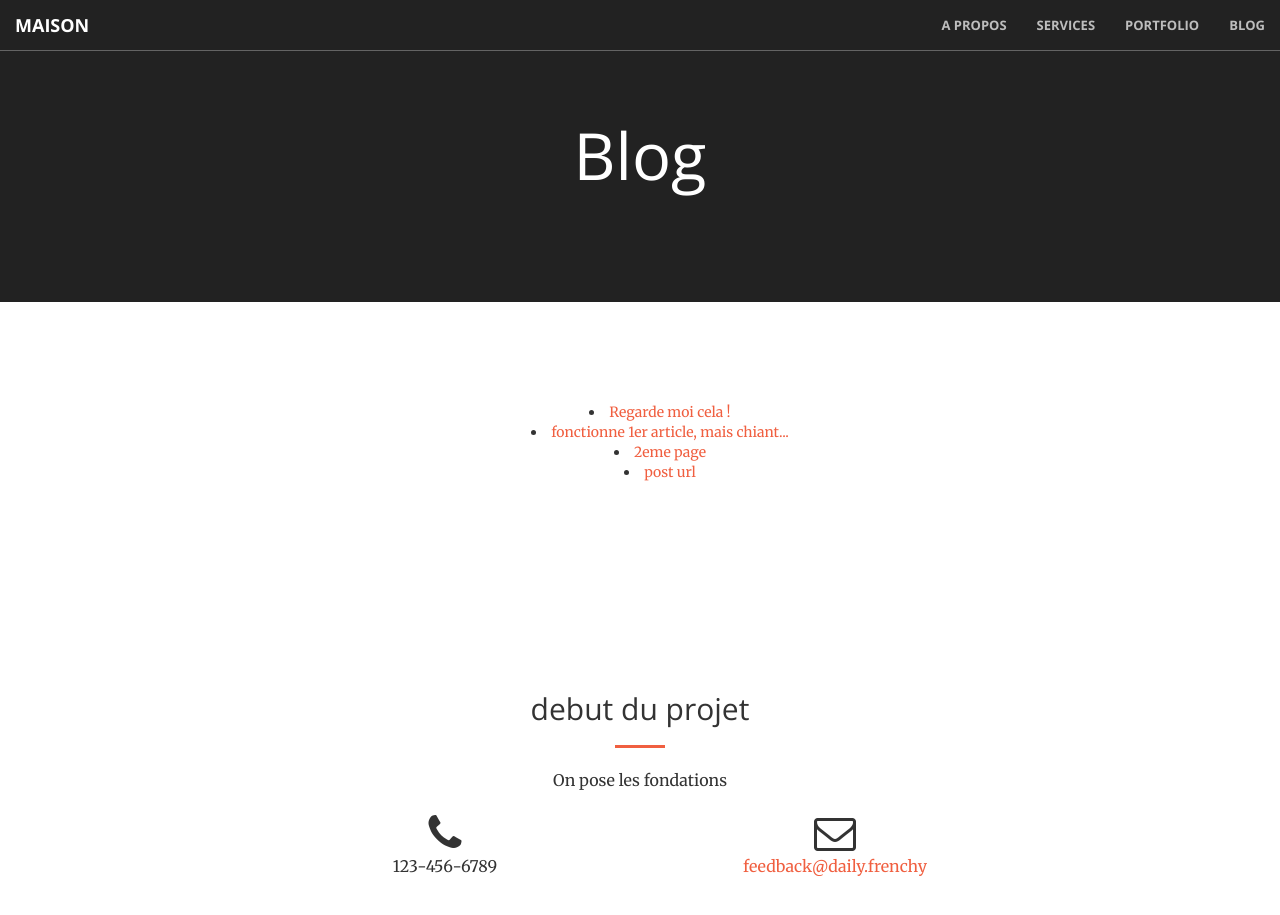
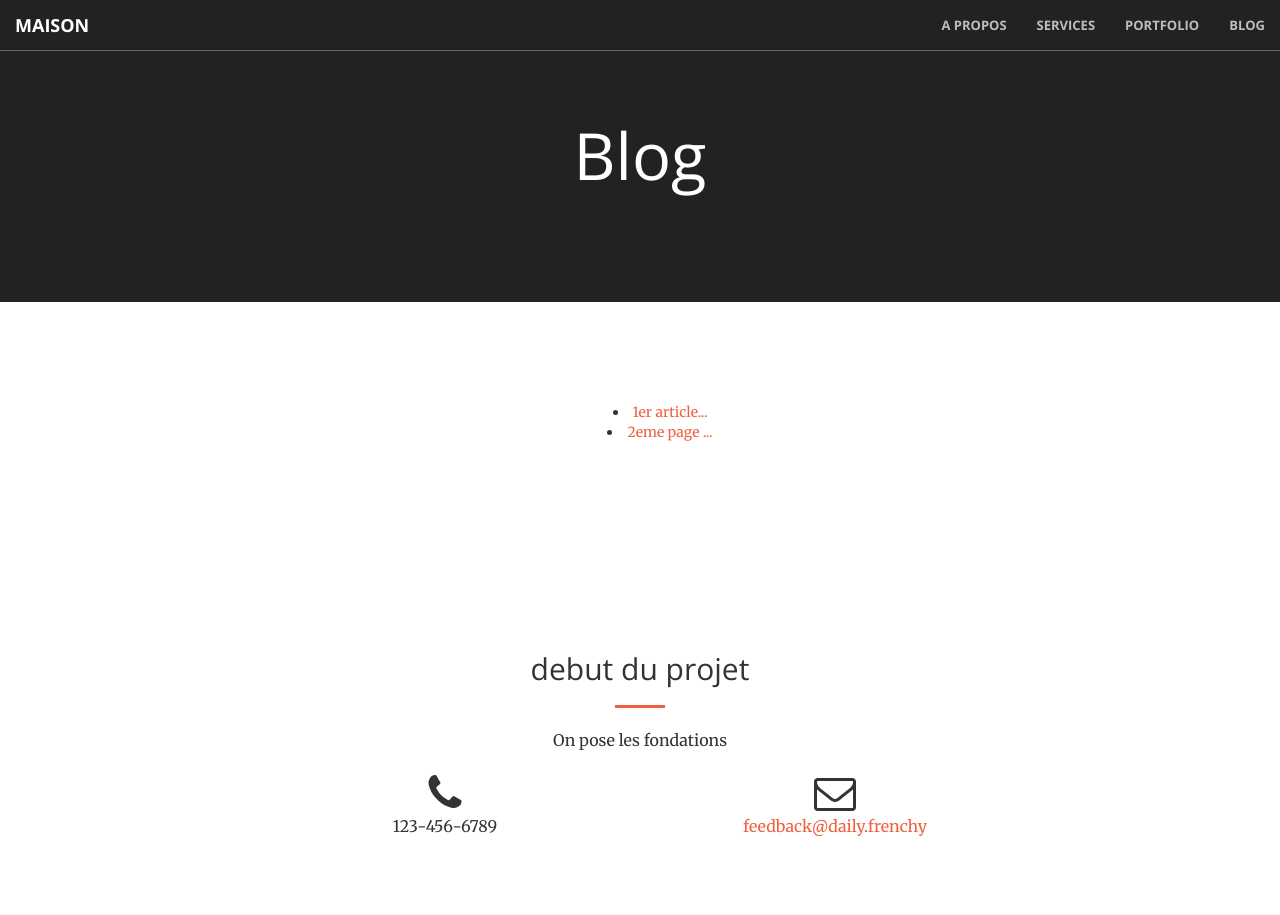
Before and after one commit to daily-frenchy/open, a Jekyll site: the page built from blog.html, in a window 1280 px wide and 998 px high. Shown: the top 915 px of the window. Built offline with Jekyll 4.4.1, drawn with Linux system fonts in a browser that asks for light colours.

Commit message:
Update blog.html

```diff
--- a/blog.html
+++ b/blog.html
@@ -12,13 +12,13 @@ title: Blog
 							<a href="{{ baseurl }}">{{ post.title }}</a> - {{ post.date | date: "%d %B %Y" }}
 						</li>
 					{% endfor %}
-					<li><a href="{{ site.baseurl }}{{ post.url }}">Regarde moi  cela !</a></li>
 
-					<li><a href="./2016/06/01/my-first-post.html">fonctionne 1er article, mais chiant... </a></li>
 
-                                        <li><a href="./2024/05/15/article1.html">2eme page</a></li>
+					<li><a href="{{ "/2016/06/01/my-first-post.html" | absolute_url }}">1er article... </a></li>
 
-                                        <li><a href="{{ post.url }}">post url</a></li>
+                                        <li><a href="{{ "/2024/05/15/article1.html" | absolute_url }}">2eme page ... </a></li>
+
+
 				</ul>
 			</div>
 		</div>
```
